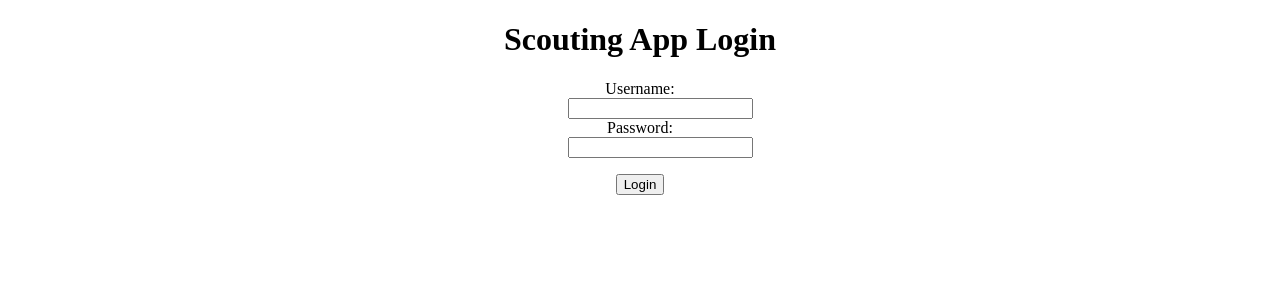
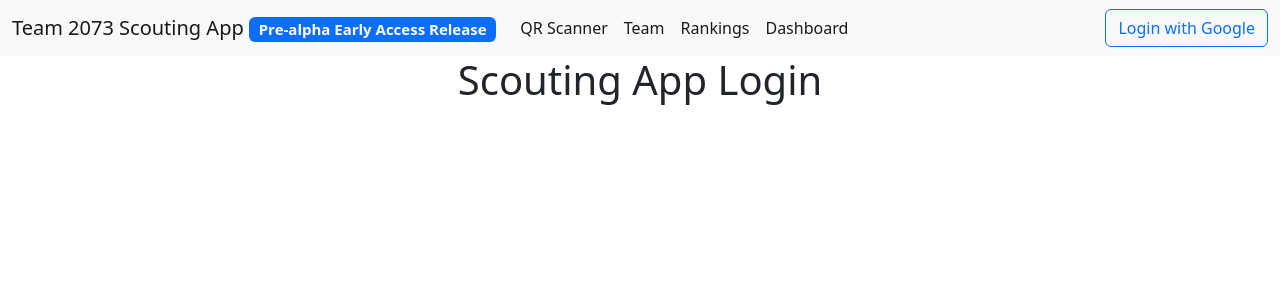
Before and after one commit to team-2073-eagleforce/ScoutingApp_Backend, a Flask app: page / in a window 1280 px wide. Shown: the top 300 px of the page. Run offline with Flask 2, Linux system fonts and the light colour scheme; some libraries are stand-ins or nearby versions.

Commit message:
added navbar and restricted acces based on email address

```diff
--- a/scouting_backend/analysis/templates/sheet.html
+++ b/scouting_backend/analysis/templates/sheet.html
@@ -5,8 +5,10 @@
     <meta http-equiv="X-UA-Compatible" content="IE=edge">
     <meta name="viewport" content="width=device-width, initial-scale=1.0">
     <title>Document</title>
+    <link href="https://cdn.jsdelivr.net/npm/bootstrap@5.2.0-beta1/dist/css/bootstrap.min.css" rel="stylesheet" integrity="sha384-0evHe/X+R7YkIZDRvuzKMRqM+OrBnVFBL6DOitfPri4tjfHxaWutUpFmBp4vmVor" crossorigin="anonymous">
 </head>
 <body>
     <iframe src="https://docs.google.com/spreadsheets/d/e/2PACX-1vRyOlrQgObjvUNd_wWTQhgSEekeHMaVjosRSUKu3YBE_GFhbDauYJCI5n_HUy163WbiJZ4LQ21yvTHc/pubhtml?widget=true&amp;headers=false" style="position:fixed; top:0; left:0; bottom:0; right:0; width:100%; height:100%; border:none;"></iframe>
+    <script src="https://cdn.jsdelivr.net/npm/bootstrap@5.2.0-beta1/dist/js/bootstrap.bundle.min.js" integrity="sha384-pprn3073KE6tl6bjs2QrFaJGz5/SUsLqktiwsUTF55Jfv3qYSDhgCecCxMW52nD2" crossorigin="anonymous"></script>
 </body>
 </html>
--- a/scouting_backend/home/home.py
+++ b/scouting_backend/home/home.py
@@ -25,6 +25,7 @@ def login():
 @home_bp.route('/logout')
 def logout():
     session.pop('username', None)
+    session.clear()
     return redirect(url_for('home_bp.login'))
 
 
--- a/scouting_backend/home/templates/login.html
+++ b/scouting_backend/home/templates/login.html
@@ -1,23 +1,30 @@
 {% extends "layout.html" %}
 
 {% block body %}
-<div style="text-align:center">
-<h1>Scouting App Login</h1>
-      {% if error %}
-         <p><strong>Error:</strong> {{ error }}
-      {% endif %}
+   <div style="text-align:center">
+   <h1>Scouting App Login</h1>
+   <html>
+      <body>
+         <div id="buttonDiv"></div>
+          <script src="https://accounts.google.com/gsi/client" async defer></script>
+          <script>
+            function handleCredentialResponse(response) {
+              console.log("Encoded JWT ID token: " + response.credential);
+            }
+            window.onload = function () {
+              google.accounts.id.initialize({
+                client_id: "351274848173-0eepc6g5hc4ri03l67rql056p7e6g8nv.apps.googleusercontent.com",
+                callback: handleCredentialResponse
+              });
+              google.accounts.id.renderButton(
+                document.getElementById("buttonDiv"),
+                { theme: "outline", size: "large" }  // customization attributes
+              );
+              google.accounts.id.prompt(); // also display the One Tap dialog
+            }
+        </script>
+        <div id="buttonDiv"></div>
+      </body>
+    </html>
 
-      <form action = "" method = post>
-         <dl>
-            <dt>Username:</dt>
-            <dd>
-               <input type = text name = username
-                  value = "{{request.form.username }}">
-            </dd>
-            <dt>Password:</dt>
-            <dd><input type = password name = password></dd>
-         </dl>
-         <p><input type = submit value = Login></p>
-      </form>
-    </div>
 {% endblock %}
--- a/scouting_backend/templates/layout.html
+++ b/scouting_backend/templates/layout.html
@@ -3,12 +3,49 @@
 <html lang="en">
     <head>
         <title>Scouting App</title>
-        <! –– Place Stylesheet ––>
         <meta charset="utf-8">
         <meta name="viewport" content="width=device-width, initial-scale=1.0, maximum-scale=1.0, user-scalable=0" />
+        <link href="https://cdn.jsdelivr.net/npm/bootstrap@5.2.0-beta1/dist/css/bootstrap.min.css" rel="stylesheet" integrity="sha384-0evHe/X+R7YkIZDRvuzKMRqM+OrBnVFBL6DOitfPri4tjfHxaWutUpFmBp4vmVor" crossorigin="anonymous">
         {% block head %}{% endblock %}
     </head>
     <body>
-    {% block body %}{% endblock %}
+        <nav class="navbar navbar-expand-lg bg-light">
+            <div class="container-fluid">
+              <a class="navbar-brand" href="#">Team 2073 Scouting App <span class="badge text-bg-primary">Pre-alpha Early Access Release</span>
+              </a>
+              <button class="navbar-toggler" type="button" data-bs-toggle="collapse" data-bs-target="#navbarSupportedContent" aria-controls="navbarSupportedContent" aria-expanded="false" aria-label="Toggle navigation">
+                <span class="navbar-toggler-icon"></span>
+              </button>
+              <div class="collapse navbar-collapse" id="navbarSupportedContent">
+                <ul class="navbar-nav me-auto mb-2 mb-lg-0">
+                  <li class="nav-item">
+                    <a class="nav-link active" href="/retrieval/qrScanner">QR Scanner</a>
+                  </li>
+                  <li class="nav-item">
+                    <a class="nav-link active" href="/analysis/team">Team</a>
+                  </li>
+                  <li class="nav-item">
+                    <a class="nav-link active" href="/analysis/ranking">Rankings</a>
+                  </li>
+                  <li class="nav-item">
+                    <a class="nav-link active" href="/analysis/dashboard">Dashboard</a>
+                  </li>
+                </ul>
+                {% if not session.get("name") %}
+                    <form class="d-flex" role="search">
+                    <button class="btn btn-outline-primary" type="button" onclick="location.assign('/analysis/authorize')">Login with Google</button>
+                    </form>
+                {% else %}
+                    <form class="d-flex" role="search">
+                        Hello, {{ session.get("name") }}
+                    </form>
+                {% endif %}
+              </div>
+            </div>
+          </nav>
+        <div class="container">
+            {% block body %}{% endblock %}
+        </div>
+        <script src="https://cdn.jsdelivr.net/npm/bootstrap@5.2.0-beta1/dist/js/bootstrap.bundle.min.js" integrity="sha384-pprn3073KE6tl6bjs2QrFaJGz5/SUsLqktiwsUTF55Jfv3qYSDhgCecCxMW52nD2" crossorigin="anonymous"></script>
     </body>
 </html>
--- a/wsgi.py
+++ b/wsgi.py
@@ -18,4 +18,4 @@ app = create_app()
 app.config["SECRET_KEY"] = "Nishan_update"
 
 if __name__ == "__main__":
-    app.run(port=5003, debug=True)
+    app.run(port=5001, debug=True)
```
Also changed, not shown: scouting_backend/analysis/analysis.py (+25 -10 lines), scouting_backend/analysis/templates/dashboard/dashboard.html (+12 -1 lines), scouting_backend/analysis/templates/team.html (+7 -14 lines), scouting_backend/constants.py (added, +16 -0 lines), scouting_backend/helpers.py (added, +11 -0 lines), scouting_backend/retrieval/templates/QRScanner.html (+9 -10 lines).
